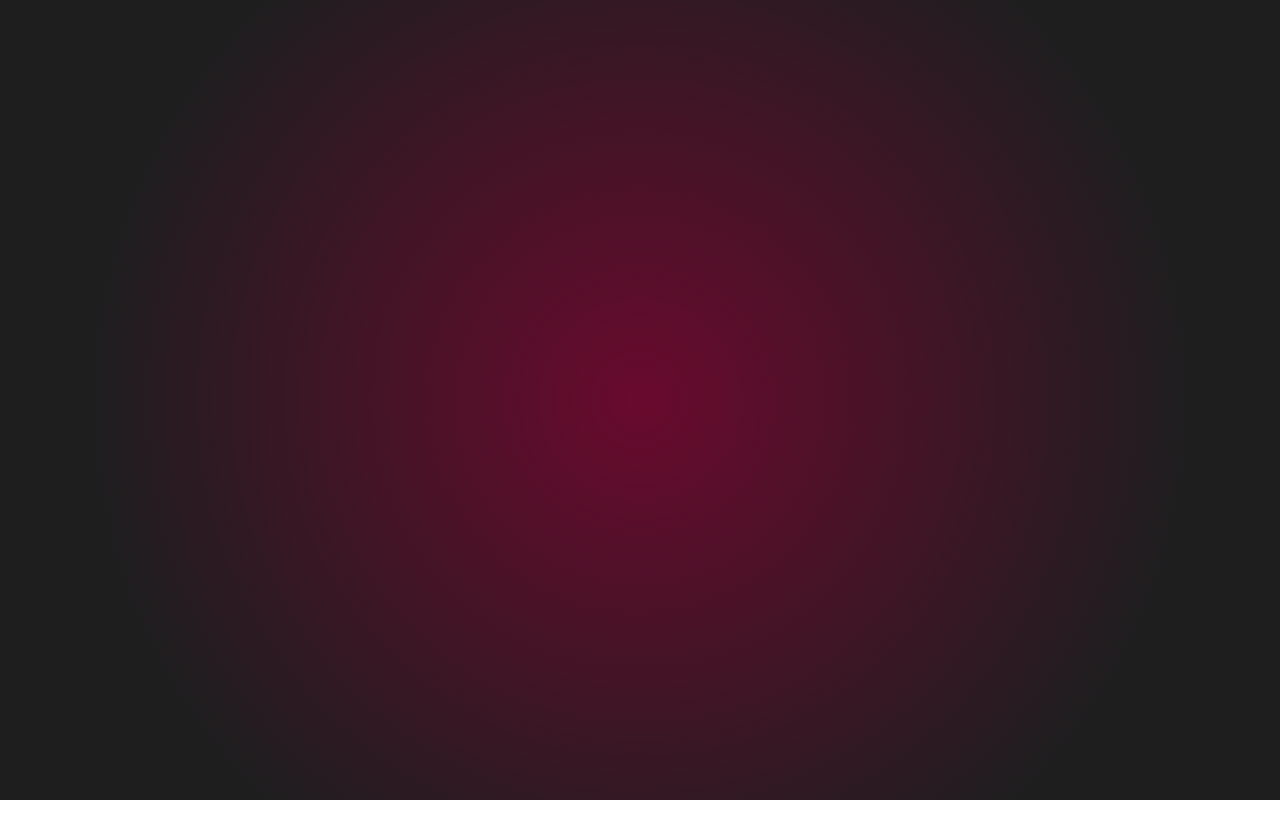
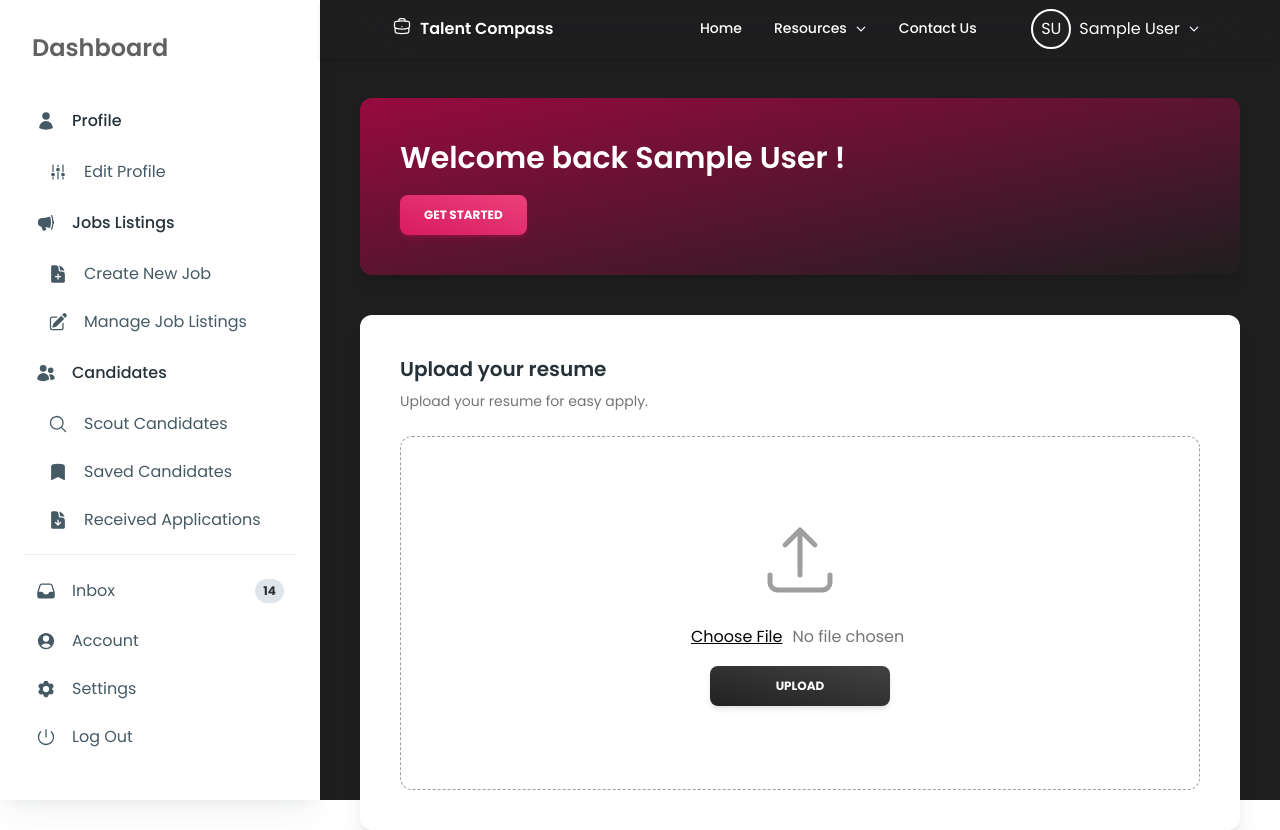
Before and after one commit to Azzaso/joby, a React (Vite) app in the folder frontend/: page /dashboard/myresume in a window 1280 px wide. Before the commit this address had no page. Before the commit the page ends 800 px from the top, so only its background shows below. Built offline with nearby package versions, Linux system fonts and the light colour scheme; sample sign-in values are in the browser's storage.

Commit message:
final changes

```diff
--- a/frontend/src/App.jsx
+++ b/frontend/src/App.jsx
@@ -40,6 +40,7 @@ const App = () => {
          {/*Candidate Routes*/}
          <Route path="/dashboard/search" element={<SearchOpportunities/>}/>
          <Route path="/dashboard/applied" element={<AppliedJobs/>}/>
+         <Route path="/dashboard/myresume" element={<DashboardHome/>}/>
 
 
         </Route>
--- a/frontend/src/components/Sidebar.jsx
+++ b/frontend/src/components/Sidebar.jsx
@@ -73,13 +73,13 @@ export function Sidebar() {
                 <ListItemPrefix>
                   <DocumentTextIcon strokeWidth={3} className="h-5 w-5 ml-3" />
                 </ListItemPrefix>
-                My Resume
+                <Link to="/dashboard/myresume">My Resume</Link>
               </ListItem>
               <ListItem>
                 <ListItemPrefix>
                   <AdjustmentsVerticalIcon strokeWidth={3} className="h-5 w-5 ml-3" />
                 </ListItemPrefix>
-                Edit Profile
+                <Link to="/dashboard/account">Edit Profile</Link>
               </ListItem>
             </List>
 
--- a/frontend/src/components/UploadResume.jsx
+++ b/frontend/src/components/UploadResume.jsx
@@ -1,10 +1,9 @@
-import { Input, Button, Form } from '@material-tailwind/react'
+import { Input, Button, Form, Typography } from '@material-tailwind/react'
 import React, { useState } from 'react'
+import { ArrowUpTrayIcon } from '@heroicons/react/24/solid';
 
 const UploadResume = () => {
-
   const [file, setFile] = useState('');
-
   const handleSubmit = async (e) => {
     e.preventDefault();
      console.log(file);
@@ -29,12 +28,27 @@ const UploadResume = () => {
 
   return (
     <section className='m-10 bg-white rounded-xl shadow-xl p-10 flex flex-col gap-2'>
-      UploadResume
-      <div className='flex items-center justify-center gap-1'>
-        <form className='flex gap-1' onSubmit={handleSubmit}>
-        <Input type='file' className='w-96' onChange={handleChange}/>
-        <Button variant='gradient' color='black' className='text-white font-poppins' type='submit' >Upload</Button>
+      <Typography variant="h6" color="blue-gray" className="font-poppins text-xl">
+              Upload your resume
+            </Typography>
+            <Typography
+              variant="small"
+              className="text-gray-600 font-normal font-poppins"
+            >
+              Upload your resume for easy apply.
+            </Typography>
+      <div className='flex flex-col items-center justify-center mt-4 '>
+        <div className='border border-gray-500 border-dashed rounded-xl w-full h-[44.3vh] p-10 flex flex-col justify-center'>
+          <ArrowUpTrayIcon className='h-20 text-gray-500 mb-6'/>
+
+        <form className='flex flex-col justify-center items-center gap-4  border-none' onSubmit={handleSubmit}>
+          <input type='file' className='text-gray-600 file:border-none file:bg-white file:underline file:hover:cursor-pointer
+          ml-28 ' onChange={handleChange}/>
+
+        <Button variant='gradient' color='black' className='text-white font-poppins w-1/4' type='submit' >Upload</Button>
         </form>
+        </div>
+
 
       </div>
       </section>
--- a/frontend/src/pages/DashboardHome.jsx
+++ b/frontend/src/pages/DashboardHome.jsx
@@ -1,13 +1,16 @@
 import React from 'react';
 import Widget from "../components/Widget";
-import Charts from '../components/Charts';
+import Charts from "../components/Charts";
+import UploadResume from "../components/UploadResume";
+import { useSelector } from 'react-redux';
 
 
 const DashboardHome = () => {
+  const { userInfo } = useSelector((state) => state.auth);
   return (
     <div>
       <Widget/>
-      <Charts/>
+      {userInfo.role == "Recruiter" ? (<Charts/>) : (<UploadResume/>)}
     </div>
   )
 }
--- a/frontend/src/pages/admin/JobListings.jsx
+++ b/frontend/src/pages/admin/JobListings.jsx
@@ -46,7 +46,7 @@ const JobListings = () => {
       <CardHeader
           floated={false}
           shadow={false}
-          className="rounded-none flex flex-wrap gap-4 justify-between mb-4 h-32"
+          className="rounded-none flex flex-wrap gap-4 justify-between mb-4 h-20"
         >
           <div>
             <Typography variant="h6" color="blue-gray" className="font-poppins text-xl">
--- a/frontend/src/pages/admin/PostCreationScreen.jsx
+++ b/frontend/src/pages/admin/PostCreationScreen.jsx
@@ -10,7 +10,7 @@ import {
 
 const PostCreationScreen = () => {
   const [title, setTitle] = useState('');
-  const [image, setImage] = useState('');
+  const [category, setCategory] = useState('');
   const [description, setDescription] = useState('');
 
   const [createPost, {isLoading}] = useCreatePostMutation();
@@ -20,7 +20,7 @@ const PostCreationScreen = () => {
     try {
       const formData = {
         title: title,
-        image: image,
+        category: category,
         description: description}
         await createPost(formData).unwrap();
         alert('New Job Created')
@@ -55,8 +55,8 @@ const PostCreationScreen = () => {
          <Input
            size="lg"
            className=" !border-t-blue-gray-200 focus:!border-pink-500"
-           value={image}
-           onChange={(e)=>{setImage(e.target.value)}}
+           value={category}
+           onChange={(e)=>{setCategory(e.target.value)}}
            labelProps={{
              className: "before:content-none after:content-none",
            }}
@@ -65,7 +65,7 @@ const PostCreationScreen = () => {
            Description
          </Typography>
          <Textarea color="pink"
-         className='h-[15em]'
+         className='h-52'
           value={description}
           onChange={(e)=>{setDescription(e.target.value)}}></Textarea>
        </div>
--- a/frontend/src/pages/candidate/SearchOpportunities.jsx
+++ b/frontend/src/pages/candidate/SearchOpportunities.jsx
@@ -65,7 +65,7 @@ const SearchOpportunities = () => {
       <CardHeader
           floated={false}
           shadow={false}
-          className="rounded-none flex flex-wrap gap-4 justify-between mb-4 h-32"
+          className="rounded-none flex justify-between mb-4 h-28"
         >
           <div>
             <Typography variant="h6" color="blue-gray" className="font-poppins text-xl">
```
